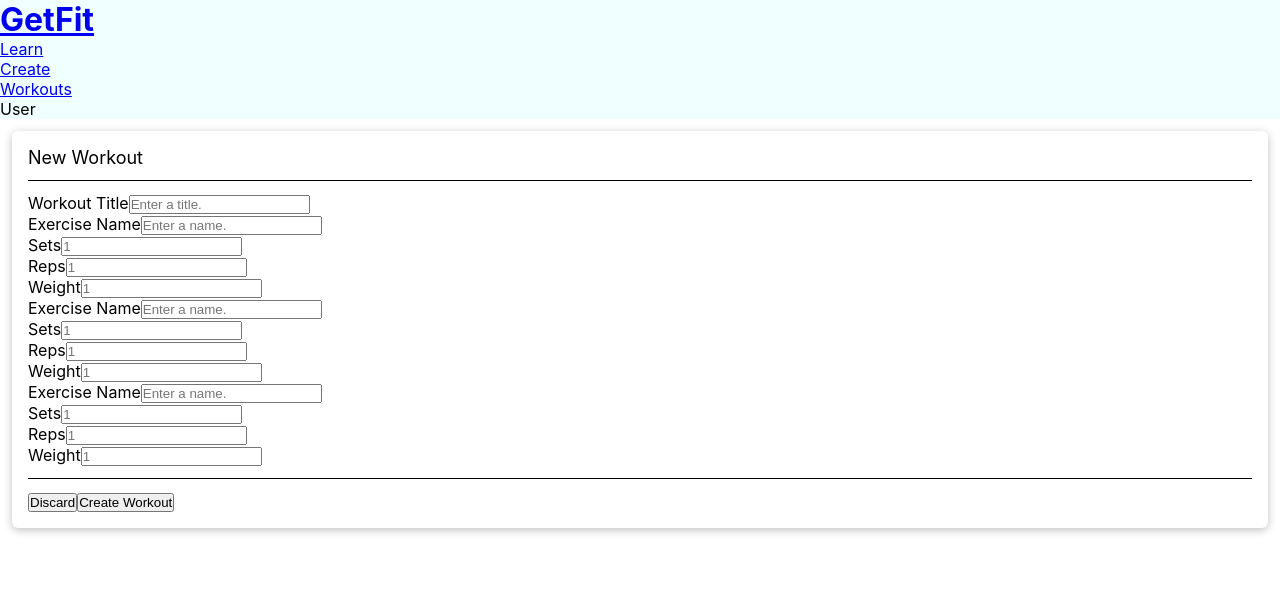
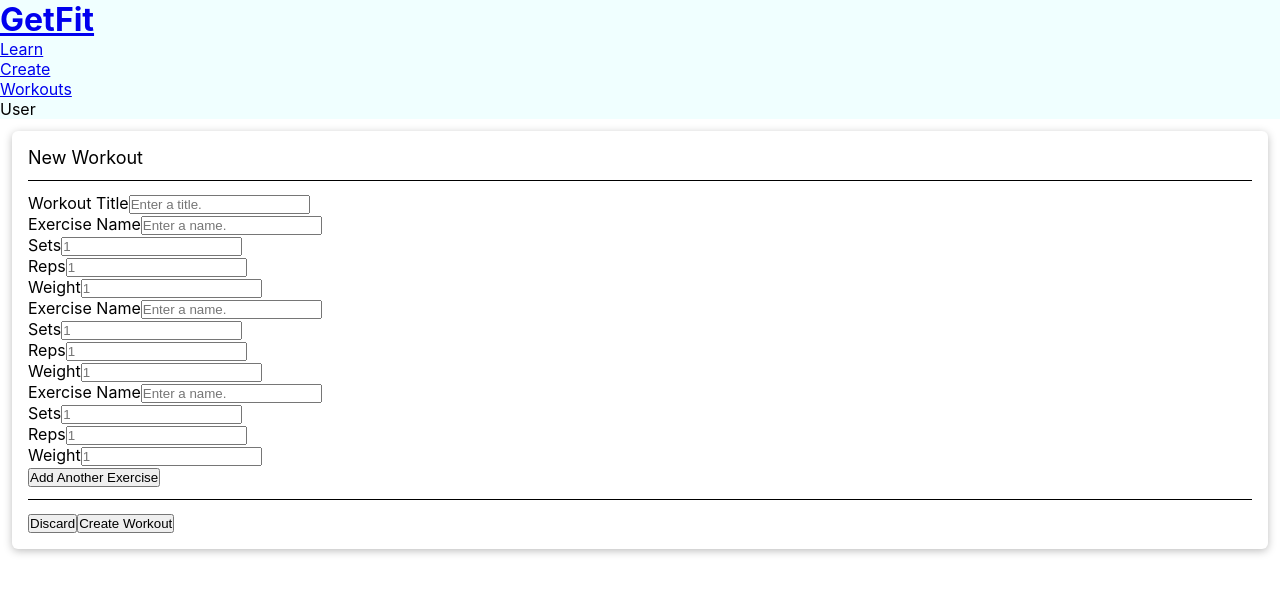
Before and after one commit to Jordan-McGhee/GetFit, a React (Create React App) app in the folder frontend/getfit/: page /workout/create in a window 1280 px wide. Shown: the top 594 px of the page. Built offline with nearby package versions, Linux system fonts and the light colour scheme.

Commit message:
Messing around with NewWorkout and adding/removing exercise inputs

```diff
--- a/frontend/getfit/src/Pages/Workout/Pages/NewWorkout.js
+++ b/frontend/getfit/src/Pages/Workout/Pages/NewWorkout.js
@@ -26,12 +26,22 @@ const NewWorkout = () => {
         </div>
     )
 
-    let exerciseInputs = [], count = 3
+    let exerciseInputs = [
+        <ExerciseInput />,
+        <ExerciseInput />,
+        <ExerciseInput />
+    ]
 
-    // const addExerciseInput =
+    const addExerciseInput = () => {
+        exerciseInputs.push(
+            <ExerciseInput />
+        )
+
+        console.log("clicked")
+    }
 
     console.log(exerciseInputs)
-    console.log(count)
+    // console.log(count)
 
 
 
@@ -48,9 +58,13 @@ const NewWorkout = () => {
                     errorText = "Please enter a title!"
                 />
 
-                <ExerciseInput />
-                <ExerciseInput />
-                <ExerciseInput />
+                { exerciseInputs }
+
+                <Button
+                    text = "Add Another Exercise"
+                    type = "text"
+                    onClick = { addExerciseInput }
+                />
 
             </form>
 
```
